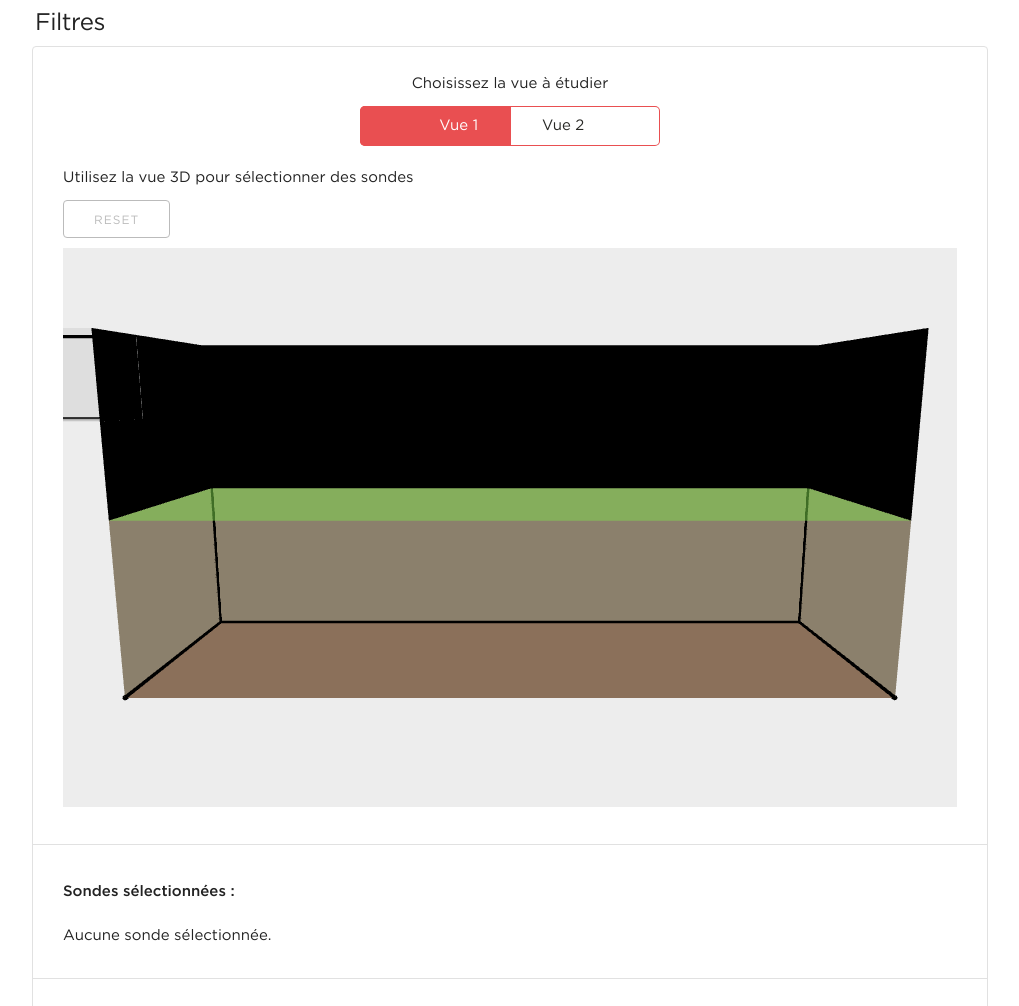
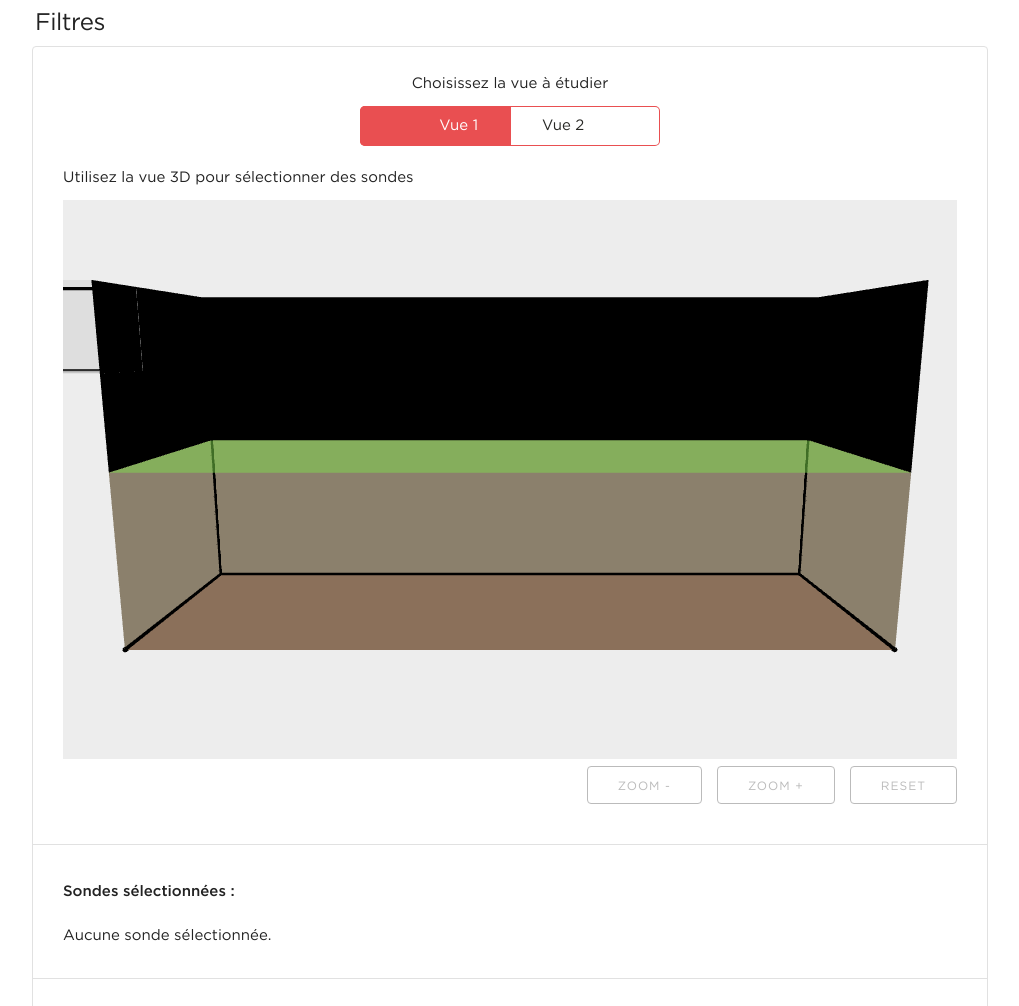
Before and after one commit to Sboune/puit-canadien-web, a PHP site: page / in a window 1280 px wide. Shown: the part 158-1164 px from the top of the page, without its empty margins (130-1149 px from the left). Run offline with PHP 8.4, Linux system fonts and the light colour scheme; data that the repository does not hold is empty; a stand-in replaces the project's code that opens the database connection; some libraries are stand-ins or nearby versions; some web fonts are replaced.

Commit message:
Ajout des boutons pour contrôler les vues 3D
Add: Ajout des boutons zoom, dezoom et reset dans l'index.php. closes #29
Add: Ajout des fonctions de zoom dans la vue 3D.

```diff
--- a/assets/css/main.css
+++ b/assets/css/main.css
@@ -797,6 +797,9 @@ html, body {
   height: 10px;
   display: inline-block; }
 
+.action-button {
+  margin-left: 1.5rem; }
+
 /*------------------------------------*\
     #FORM
 \*------------------------------------*/
--- a/assets/sass/_base.scss
+++ b/assets/sass/_base.scss
@@ -235,6 +235,10 @@ html, body {
   display: inline-block;
 }
 
+.action-button {
+  margin-left: 1.5rem;
+}
+
 /*------------------------------------*\
     #FORM
 \*------------------------------------*/
--- a/includes/layout/vue3D.php
+++ b/includes/layout/vue3D.php
@@ -282,6 +282,14 @@
         controls.reset();
       }
 
+      function zoomPlus(){
+        controls.dollyIn(1.2);
+      }
+
+      function zoomMoins(){
+        controls.dollyOut(1.2);
+      }
+
     </script>
 
     <script src="../../assets/js/placer_corbeille.js"></script>
--- a/index.php
+++ b/index.php
@@ -42,9 +42,12 @@
                 <div class="switcher switcher-right">Vue 2</div>
               </div>
               <p>Utilisez la vue 3D pour sélectionner des sondes</p>
-              <button type="button" id="reset" onclick="resetIframe()"> Reset </button>
               <iframe id="iframe" class="u-full-width" src="includes/layout/vue3D.php"></iframe>
+              <button type="button" class="u-pull-right action-button" id="reset" onclick="resetIframe()">Reset</button>
+              <button type="button" class="u-pull-right action-button" id="zoomPlus" onclick="zoomIframe()">Zoom +</button>
+              <button type="button" class="u-pull-right action-button" id="zoomMoins" onclick="dezoomIframe()">Zoom -</button>
             </div>
+            <div class="u-cf"></div>
             <hr>
             <div class="box-section">
               <h6>Sondes sélectionnées : </h6>
@@ -360,6 +363,14 @@
         $("#iframe")[0].contentWindow.reset();
       }
 
+      function zoomIframe(){
+        $("#iframe")[0].contentWindow.zoomPlus();
+      }
+
+      function dezoomIframe(){
+        $("#iframe")[0].contentWindow.zoomMoins();
+      }
+
     </script>
   </body>
 </html>
```
